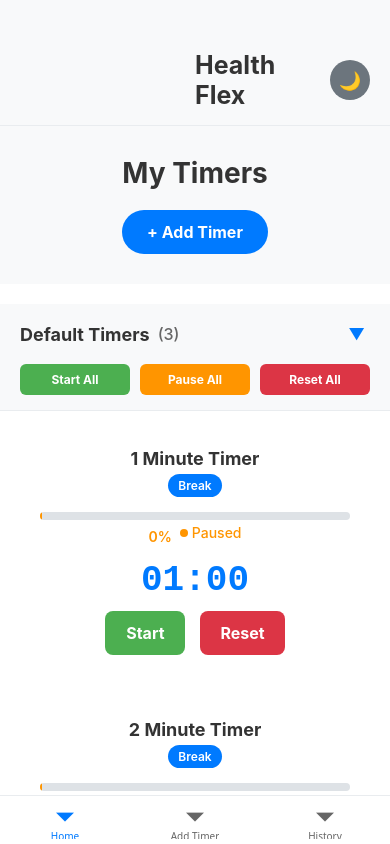
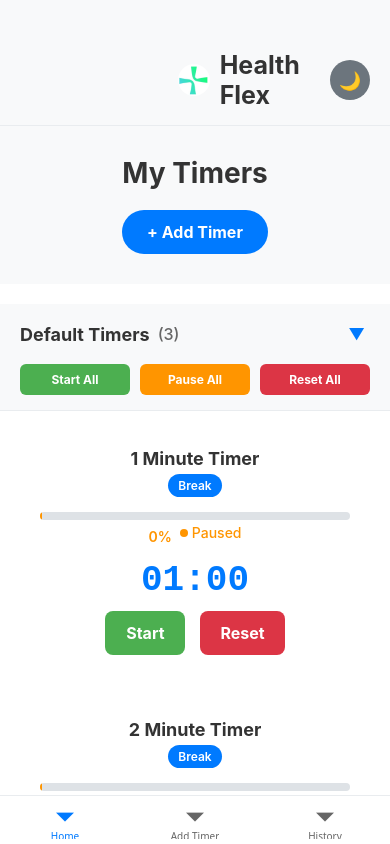
Before and after one commit to Chirag4452/Health_Flex_TimerApp, a React Native app in the folder TimerApp/: screen / in a window 390 px wide. Built offline with nearby package versions, Linux system fonts and the light colour scheme.

Commit message:
working_app_1

```diff
--- a/TimerApp/App.js
+++ b/TimerApp/App.js
@@ -2,7 +2,7 @@ import React from 'react';
 import { NavigationContainer } from '@react-navigation/native';
 import { createBottomTabNavigator } from '@react-navigation/bottom-tabs';
 import { StatusBar } from 'expo-status-bar';
-import { StyleSheet, View, Text, TouchableOpacity } from 'react-native';
+import { StyleSheet, View, Text, TouchableOpacity, Image } from 'react-native';
 
 // Import screens
 import HomeScreen from './screens/HomeScreen';
@@ -28,9 +28,16 @@ function AppContent() {
         {/* Left spacer for balanced layout */}
         <View style={styles.header_left} />
 
-        {/* Centered title */}
+        {/* Centered title with logo */}
         <View style={styles.header_center}>
-          <Text style={[styles.app_title, { color: theme.text_primary }]}>Health Flex</Text>
+          <View style={styles.title_container}>
+            <Image
+              source={require('./assets/health_flex_logo.jpeg')}
+              style={styles.logo}
+              resizeMode="contain"
+            />
+            <Text style={[styles.app_title, { color: theme.text_primary }]}>Health Flex</Text>
+          </View>
         </View>
 
         {/* Right section with theme toggle */}
@@ -119,6 +126,17 @@ const styles = StyleSheet.create({
     alignItems: 'flex-end',
     justifyContent: 'center',
   },
+  title_container: {
+    flexDirection: 'row',
+    alignItems: 'center',
+    justifyContent: 'center',
+  },
+  logo: {
+    width: 32,
+    height: 32,
+    marginRight: 10,
+    borderRadius: 16,
+  },
   app_title: {
     fontSize: 25,
     fontWeight: 'bold',
```
Also changed, not shown: TimerApp/assets/health_flex_logo.jpeg (added), 1 other file (tests, documents, lock files or other folders).
